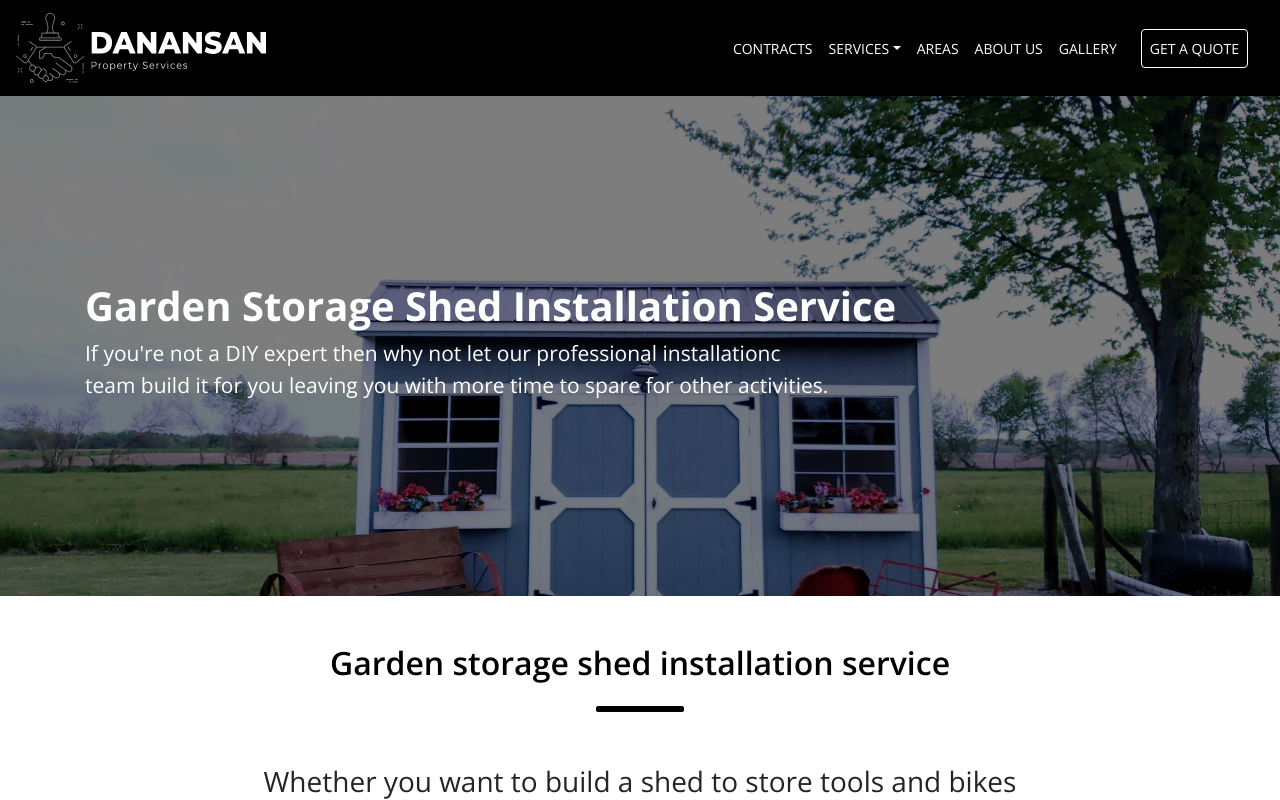
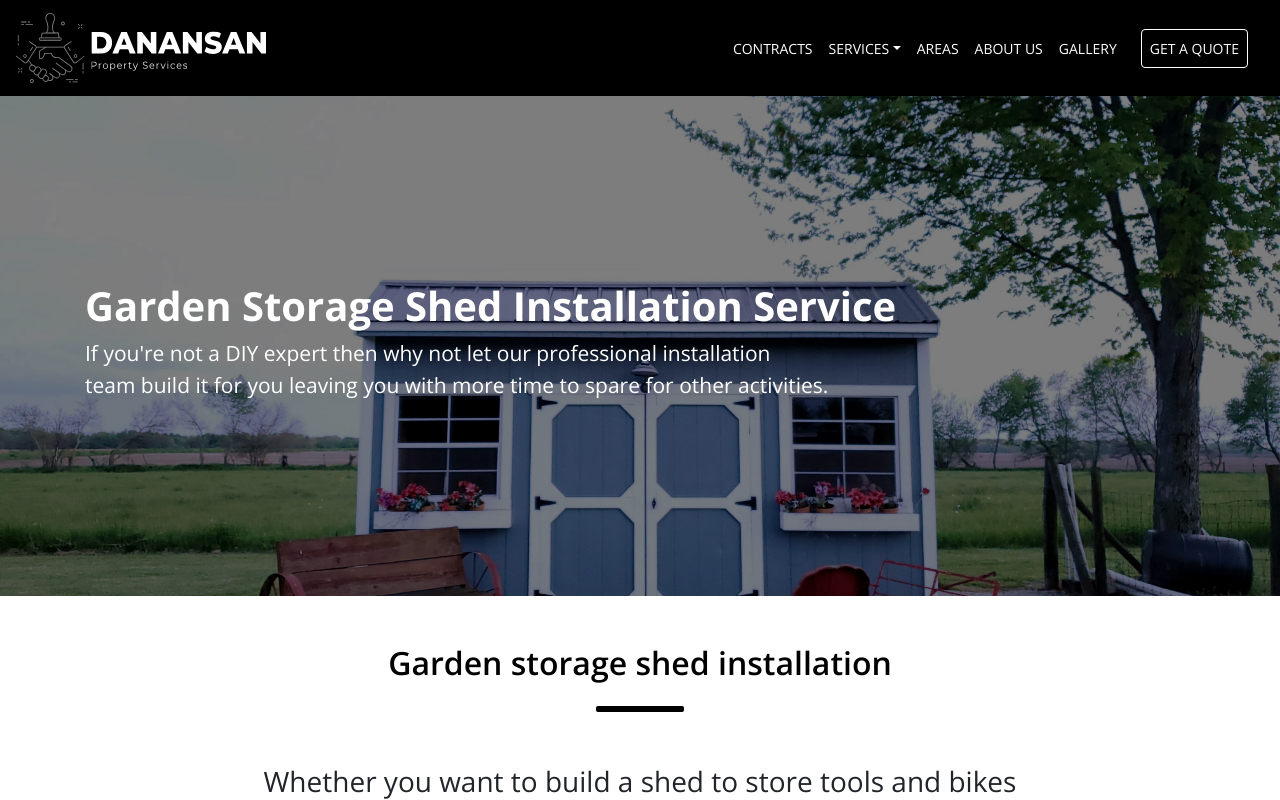
Before and after one commit to joaopedrorc/ggallery, a React (Create React App) app: page /garden-storage-shed in a window 1280 px wide. Built offline with nearby package versions, Linux system fonts and the light colour scheme.

Commit message:
Ajustes de layout

```diff
--- a/src/pages/GardenStoragePage/BackgroundServices/index.js
+++ b/src/pages/GardenStoragePage/BackgroundServices/index.js
@@ -15,7 +15,7 @@ export default function BackgroundServices() {
             </h1>
             <p>
               If you're not a DIY expert then why not let our professional
-              installationc <br /> team build it for you leaving you with more
+              installation <br /> team build it for you leaving you with more
               time to spare for other activities.
             </p>
           </div>
--- a/src/pages/GardenStoragePage/ServiceDescription/index.js
+++ b/src/pages/GardenStoragePage/ServiceDescription/index.js
@@ -40,7 +40,7 @@ const images = [
 export default function ServiceDescription() {
   return (
     <Styles>
-      <Title title="Garden storage shed installation service" />
+      <Title title="Garden storage shed installation" />
       <ContainerBox>
         <p className="p-container text-center">
           Whether you want to build a shed to store tools and bikes or a summer
```
